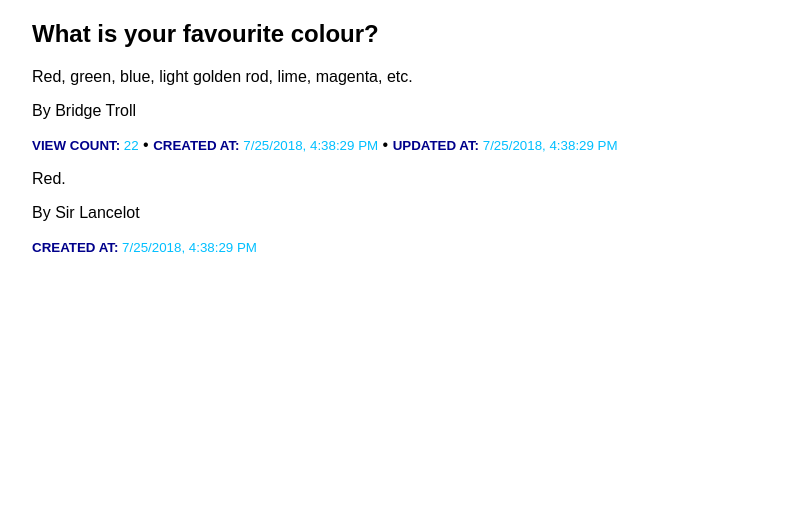
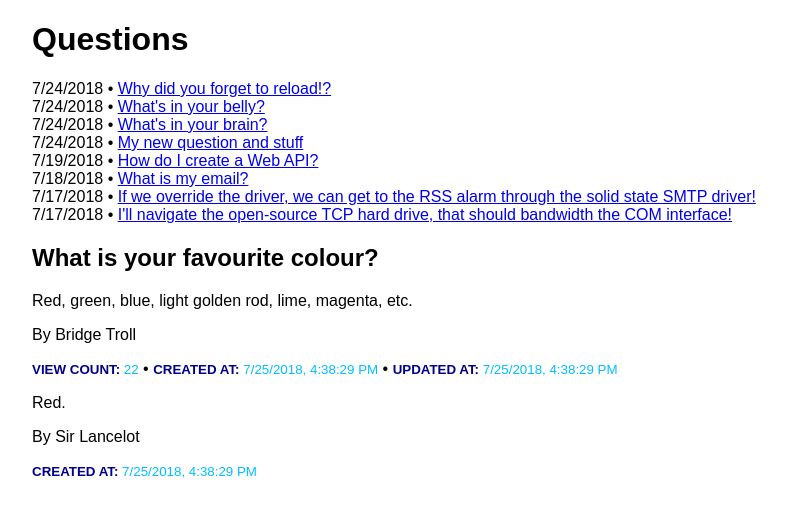
Before and after one commit to CodeCoreYVR/awesome-answers-react-may-2018, a React (Create React App) app: page / in a window 1280 px wide. Shown: the top 516 px of the page, without its empty margins (0-786 px from the left). Built offline with nearby package versions, Linux system fonts and the light colour scheme.

Commit message:
Add demo for Index of Questions

```diff
--- /dev/null
+++ b/src/components/App.jsx
@@ -0,0 +1,16 @@
+import React from "react";
+import QuestionIndexPage from "./QuestionIndexPage";
+import QuestionShowPage from "./QuestionShowPage";
+
+import questionIndexData from "../data/question-index";
+
+const App = props => {
+  return (
+    <div>
+      <QuestionIndexPage questions={questionIndexData} />
+      <QuestionShowPage />
+    </div>
+  );
+};
+
+export default App;
--- /dev/null
+++ b/src/components/QuestionIndexPage.jsx
@@ -0,0 +1,27 @@
+import React from "react";
+
+const QuestionIndexPage = props => {
+  // When destructuring a property from an object, you
+  // can assign a default value if that property is
+  // "undefined".
+  // Here we set a default empty array to `questions` if
+  // the prop is undefined.
+  const { questions = [] } = props;
+
+  return (
+    <main>
+      <h1>Questions</h1>
+      <ul style={{ padding: 0, listStyle: "none" }}>
+        {questions.map((question, index) => (
+          <li key={question.id}>
+            <span>{new Date(question.created_at).toLocaleDateString()}</span>
+            {" • "}
+            <a href="#">{question.title}</a>
+          </li>
+        ))}
+      </ul>
+    </main>
+  );
+};
+
+export default QuestionIndexPage;
--- /dev/null
+++ b/src/data/question-index.js
@@ -0,0 +1,69 @@
+export default [
+  {
+    id: 625,
+    title: "Why did you forget to reload!?",
+    body: "Things and things and things",
+    view_count: 0,
+    created_at: "2018-07-24T19:04:28.298Z",
+    updated_at: "2018-07-24T19:04:28.298Z"
+  },
+  {
+    id: 624,
+    title: "What's in your belly?",
+    body: "Stuff, stuff and other stuff",
+    view_count: 0,
+    created_at: "2018-07-24T19:04:11.313Z",
+    updated_at: "2018-07-24T19:04:11.313Z"
+  },
+  {
+    id: 623,
+    title: "What's in your brain?",
+    body: "Stuff, stuff and other stuff",
+    view_count: 0,
+    created_at: "2018-07-24T19:02:46.457Z",
+    updated_at: "2018-07-24T19:02:46.457Z"
+  },
+  {
+    id: 622,
+    title: "My new question and stuff",
+    body: "Ladida ladida lalala",
+    view_count: 0,
+    created_at: "2018-07-24T18:54:32.722Z",
+    updated_at: "2018-07-24T18:54:32.722Z"
+  },
+  {
+    id: 621,
+    title: "How do I create a Web API?",
+    body: "Do this and that, then those things.",
+    view_count: 0,
+    created_at: "2018-07-19T18:38:11.898Z",
+    updated_at: "2018-07-19T18:38:11.898Z"
+  },
+  {
+    id: 620,
+    title: "What is my email?",
+    body: "Put some random text in here",
+    view_count: 4,
+    created_at: "2018-07-18T18:52:56.766Z",
+    updated_at: "2018-07-18T18:55:20.043Z"
+  },
+  {
+    id: 619,
+    title:
+      "If we override the driver, we can get to the RSS alarm through the solid state SMTP driver!",
+    body:
+      "Of course it is happening inside your head, Harry, but why on earth should that mean that it is not real?",
+    view_count: 321,
+    created_at: "2018-07-17T19:28:45.748Z",
+    updated_at: "2018-07-17T19:28:45.748Z"
+  },
+  {
+    id: 618,
+    title:
+      "I'll navigate the open-source TCP hard drive, that should bandwidth the COM interface!",
+    body: "After all this time? Always.",
+    view_count: 9398,
+    created_at: "2018-07-17T19:28:45.691Z",
+    updated_at: "2018-07-17T19:29:28.652Z"
+  }
+];
--- a/src/index.js
+++ b/src/index.js
@@ -2,7 +2,7 @@ import React from "react";
 import ReactDOM from "react-dom";
 import "./index.css";
 import registerServiceWorker from "./registerServiceWorker";
-import QuestionShowPage from "./components/QuestionShowPage";
+import App from "./components/App";
 
-ReactDOM.render(<QuestionShowPage />, document.getElementById("root"));
+ReactDOM.render(<App />, document.getElementById("root"));
 registerServiceWorker();
```
